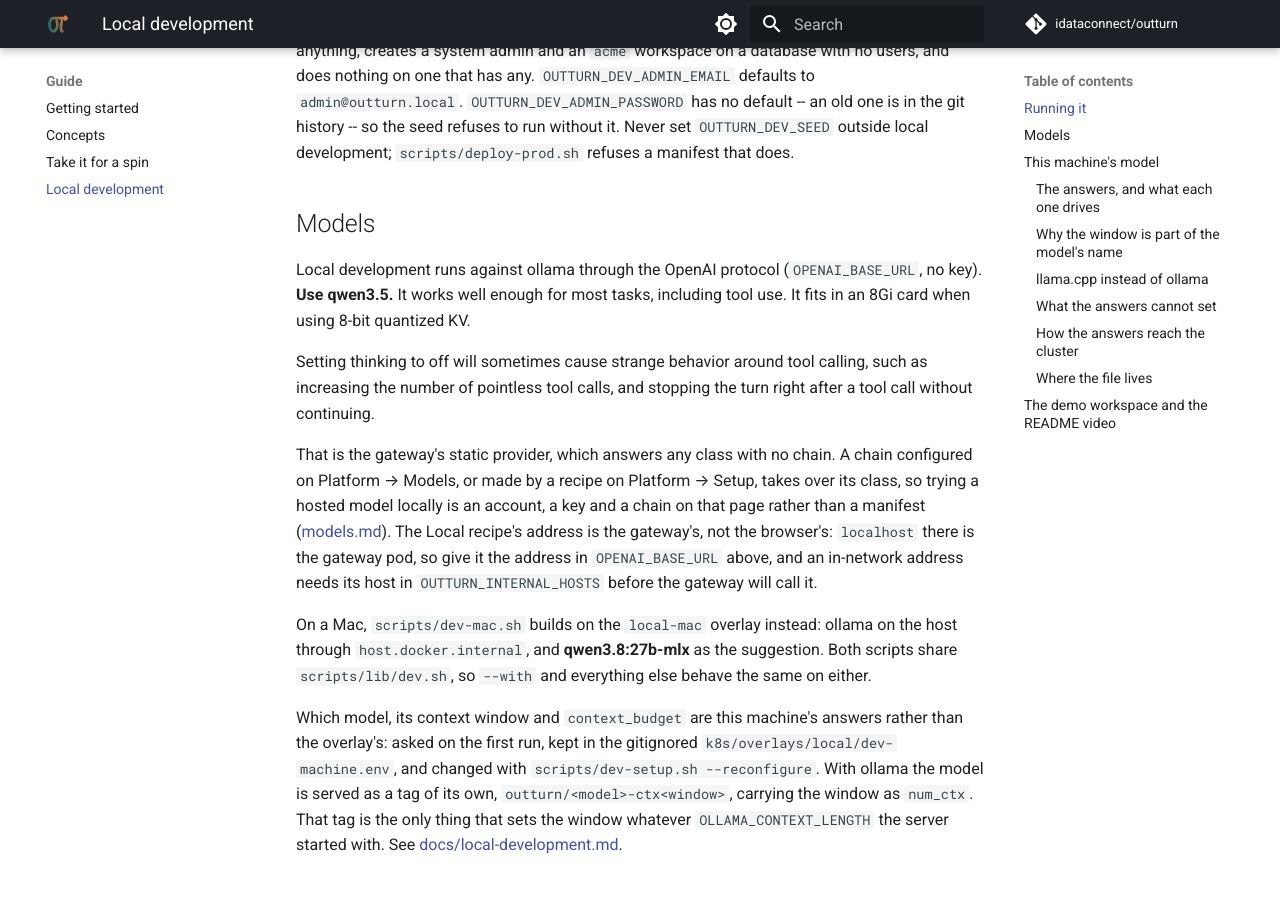
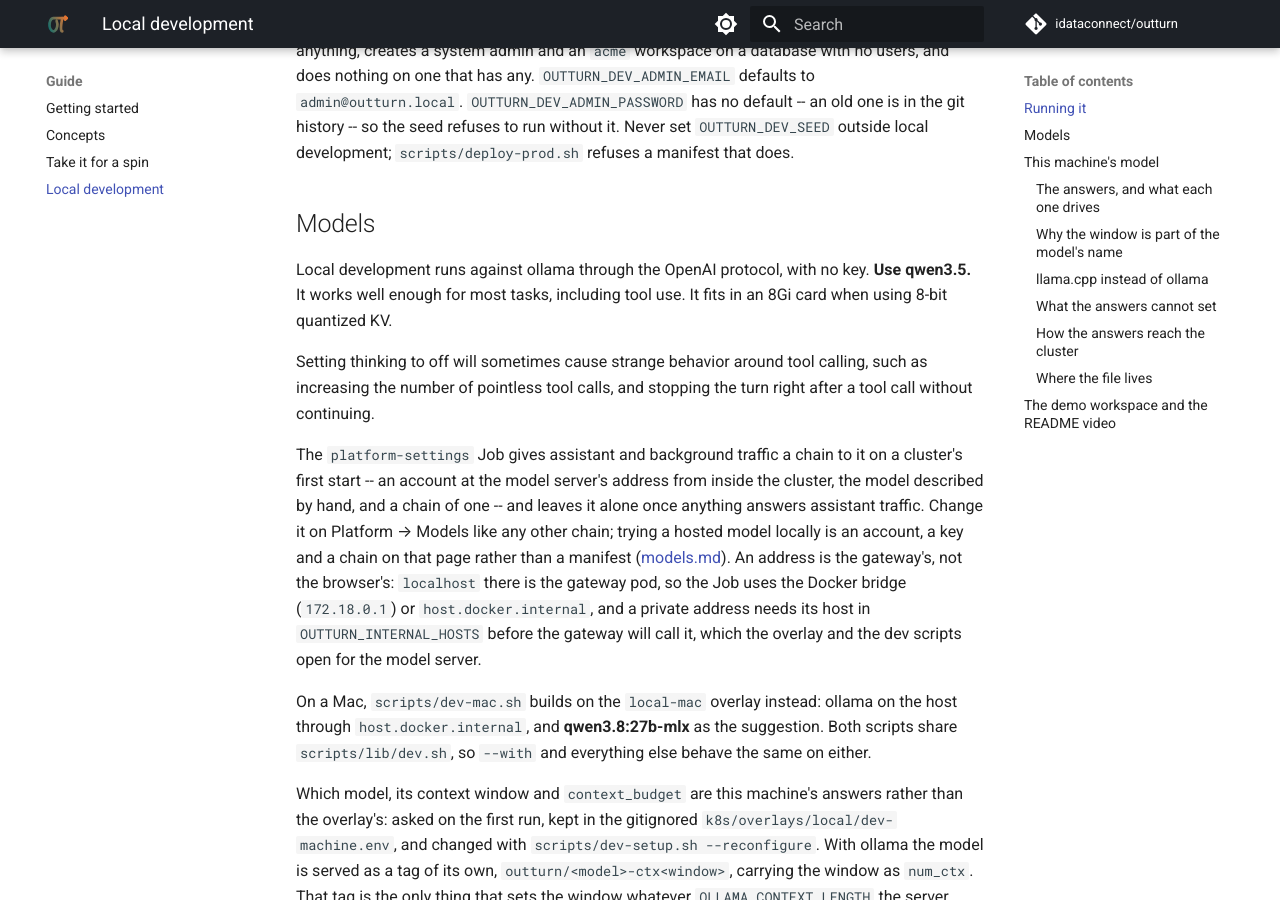
Before and after one commit to idataconnect/outturn, an MkDocs documentation site: the page built from docs/local-development.md, in a window 1280 px wide and 900 px high, scrolled down 1274 px. Built offline with MkDocs 1.6.1 and Material for MkDocs 9.7.7, drawn with Linux system fonts in a browser that asks for light colours; comment, search, counter and statistics services are not loaded; some of the changed text lies outside the part shown.

Commit message:
Record that models are configured only through chains now
Co-Authored-By: Claude Opus 5.5 <noreply@anthropic.com>

```diff
--- a/docs/local-development.md
+++ b/docs/local-development.md
@@ -67,8 +67,8 @@ does.
 
 ## Models
 
-Local development runs against ollama through the OpenAI protocol
-(`OPENAI_BASE_URL`, no key). **Use qwen3.5.** It works well enough for most
+Local development runs against ollama through the OpenAI protocol, with no
+key. **Use qwen3.5.** It works well enough for most
 tasks, including tool use. It fits in an 8Gi card when using 8-bit quantized
 KV.
 
@@ -76,14 +76,17 @@ Setting thinking to off will sometimes cause strange behavior around tool
 calling, such as increasing the number of pointless tool calls, and stopping
 the turn right after a tool call without continuing.
 
-That is the gateway's static provider, which answers any class with no
-chain. A chain configured on Platform → Models, or made by a recipe on
-Platform → Setup, takes over its class, so trying a hosted model locally is
-an account, a key and a chain on that page rather than a manifest
-([models.md](models.md)). The Local recipe's address is the gateway's, not
-the browser's: `localhost` there is the gateway pod, so give it the address
-in `OPENAI_BASE_URL` above, and an in-network address needs its host in
-`OUTTURN_INTERNAL_HOSTS` before the gateway will call it.
+The `platform-settings` Job gives assistant and background traffic a chain
+to it on a cluster's first start -- an account at the model server's address
+from inside the cluster, the model described by hand, and a chain of one --
+and leaves it alone once anything answers assistant traffic. Change it on
+Platform → Models like any other chain; trying a hosted model locally is an
+account, a key and a chain on that page rather than a manifest
+([models.md](models.md)). An address is the gateway's, not the browser's:
+`localhost` there is the gateway pod, so the Job uses the Docker bridge
+(`172.18.0.1`) or `host.docker.internal`, and a private address needs its
+host in `OUTTURN_INTERNAL_HOSTS` before the gateway will call it, which the
+overlay and the dev scripts open for the model server.
 
 On a Mac, `scripts/dev-mac.sh` builds on the `local-mac` overlay instead:
 ollama on the host through `host.docker.internal`, and **qwen3.8:27b-mlx** as
@@ -226,11 +229,14 @@ whoever starts the server.
 
 `scripts/lib/dev.sh` already writes `k8s/overlays/.generated` for each run: the
 base, plus whichever `--with` components were asked for. It now also patches
-two values from the answers:
+the `platform-settings` Job from the answers:
 
-- `OUTTURN_DEFAULT_MODEL` on the API, to the served model
-- `CONTEXT_BUDGET` on the `platform-settings` Job, which PUTs it as the
-  operator's `context_budget` once the API is up
+- `CONTEXT_BUDGET`, which it PUTs as the operator's `context_budget` once the
+  API is up
+- `MODEL`, `MODEL_URL` and `CONTEXT_WINDOW`, for the chain it makes when
+  nothing answers assistant traffic yet
+
+and adds the model server's address to `OUTTURN_INTERNAL_HOSTS`.
 
 The committed overlays keep their own values as fallbacks, so
 `kubectl apply -k k8s/overlays/local` and `skaffold dev -p mac` still work with
```
Also changed, not shown: AGENTS.md (+5 -5 lines), docs/models.md (+12 -13 lines), docs/roadmap.md (+1 -1 lines), docs/routing.md (+9 -8 lines), docs/settings.md (+2 -2 lines).
